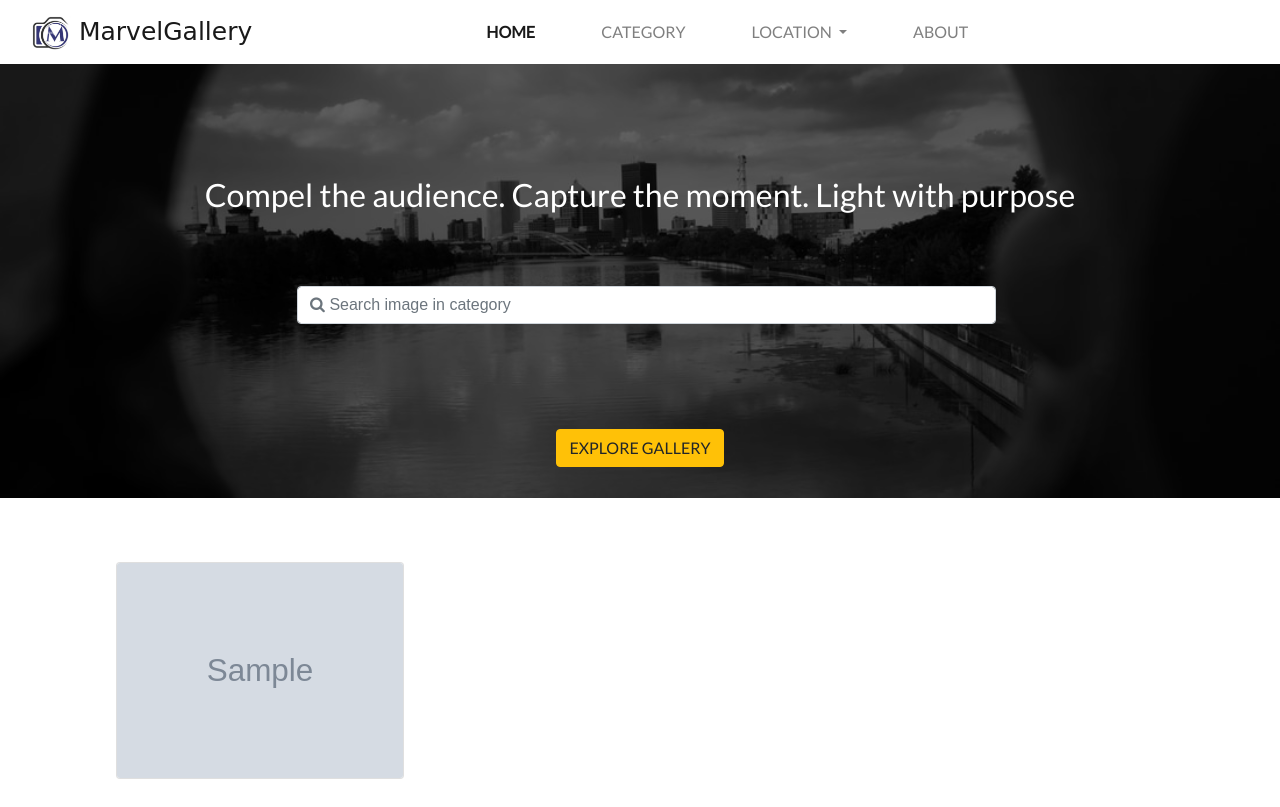
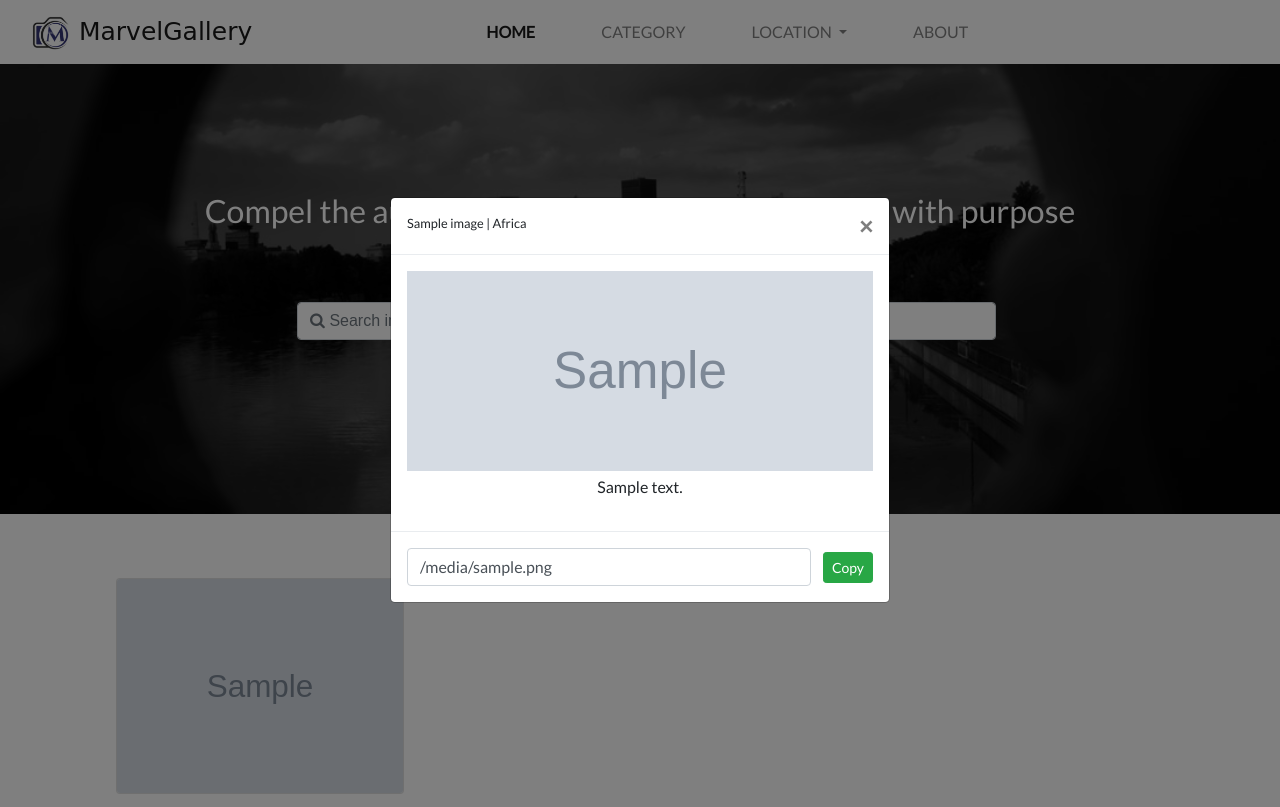
Before and after one commit to mary-wan/PhotoBay, a Django app: page / in a window 1280 px wide, after a click that opens the changed part. Run offline with Django 3.2, Linux system fonts and the light colour scheme; data comes from the database, SQL or seed files in the repository; tables that the repository leaves empty hold one stand-in row (values such as "Sample post"); grey boxes marked "Sample" are stand-in pictures; some libraries are stand-ins or nearby versions; some web fonts are replaced.

Commit message:
add modal form and copy functionality

```diff
--- a/gallery/static/css/style.css
+++ b/gallery/static/css/style.css
@@ -2,9 +2,9 @@
 body{
     font-family: 'Lato', sans-serif;
 }
-nav{
+/* nav{
     margin-bottom: 120px;
-}
+} */
 .welcome{
     background-image: url(/static/photos/bg.jpg);
     background-repeat: no-repeat;
@@ -40,7 +40,16 @@ nav{
 .explore{
     margin-top: 7%;
 }
-
+.modal-body img{
+    height: 200px !important;
+    width: 100% !important;
+}
+.copy{
+    transition: transform .2s;
+}
+.copy:hover{
+    transform: scale(1.3);
+}
 
 @media only screen and (min-width: 768px) {
     .navbar-nav{
@@ -49,11 +58,12 @@ nav{
     .nav-item{
         padding-left: 50px;
     }
-    body{
-        color: blue !important;
-    }
-    input{
+    .welcome input{
         margin-left: 23%;
         width: 55% !important;
     }
   }
+
+/* .modal-content {
+    background-color: rgb(0,0,0,0.8) !important;;
+} */
--- /dev/null
+++ b/gallery/static/js/script.js
@@ -0,0 +1,7 @@
+function copypath(id) {
+    var path = document.getElementById(id);
+    path.select();
+    path.setSelectionRange(0, 99999); /* For mobile devices */
+    navigator.clipboard.writeText(path.value);
+    alert("Copied path: " + path.value);
+  }
--- a/gallery/templates/all-gallery/base.html
+++ b/gallery/templates/all-gallery/base.html
@@ -29,6 +29,7 @@
       <script src="https://code.jquery.com/jquery-3.2.1.slim.min.js" integrity="sha384-KJ3o2DKtIkvYIK3UENzmM7KCkRr/rE9/Qpg6aAZGJwFDMVNA/GpGFF93hXpG5KkN" crossorigin="anonymous"></script>
       <script src="https://cdnjs.cloudflare.com/ajax/libs/popper.js/1.12.9/umd/popper.min.js" integrity="sha384-ApNbgh9B+Y1QKtv3Rn7W3mgPxhU9K/ScQsAP7hUibX39j7fakFPskvXusvfa0b4Q" crossorigin="anonymous"></script>
       <script src="https://maxcdn.bootstrapcdn.com/bootstrap/4.0.0/js/bootstrap.min.js" integrity="sha384-JZR6Spejh4U02d8jOt6vLEHfe/JQGiRRSQQxSfFWpi1MquVdAyjUar5+76PVCmYl" crossorigin="anonymous"></script>
+      <script src="{% static 'js/script.js' %}"></script>
     {% endblock %}
 </body>
 </html>
--- a/gallery/templates/all-gallery/home.html
+++ b/gallery/templates/all-gallery/home.html
@@ -1,7 +1,7 @@
 {%extends 'all-gallery/base.html'%}
 {% block content %}
 {{ block.super}}
-<div class="welcome mt-5">
+<div class="welcome">
     <div class="holder">
         <h2>Compel the audience. Capture the moment. Light with purpose</h2>
         <form role="form" class="pt-3">
@@ -14,16 +14,40 @@
     </div>
 </div>
 <div class="container mt-5">
+
     <div class="card-columns p-3">
         {%for photo in images%}
         <div class="col-md-4">
-        <div class="card" style="width: 18rem"; data-toggle="modal" data-target="#{{photo.id}}">
-            <img src="{{photo.image.url}}" alt="{{photo.name}}" class="card-img">
+            <div class="card" style="width: 18rem"; data-toggle="modal" data-target="#{{photo.id}}">
+                <img src="{{photo.image.url}}" alt="{{photo.name}}" class="card-img copy">
+            </div>
         </div>
-    </div>
+        <div class="modal fade" id="{{photo.id}}" tabindex="-1" role="dialog"
+                 aria-labelledby="exampleModalCenterTitle" aria-hidden="true">
+                <div class="modal-dialog modal-dialog-centered modal-md" role="document">
+                    <div class="modal-content modalcard">
+                        <div class="modal-header">
+                            <small class="modal-title" id="imageheader">{{photo.name}}  | {{photo.location}}</small>
+                            <button type="button" class="close" data-dismiss="modal" aria-label="Close">
+                                <span aria-hidden="true">&times;</span>
+                            </button>
+                        </div>
+                        <div class="modal-body">
+                            <img src="{{photo.image.url}}" alt="{{photo.name}}" class="img-fluid">
+                            <p class="text-center mt-1">{{photo.description}}</p>
 
-        <!-- <img src="{{photo.image.url}}" alt="pss" height=200> <br> -->
-
+                        </div>
+                        <div class="modal-footer">
+                            <input class="form-control mr-2 link" type="text" value="{{photo.image.url}}" id="{{photo.id}}.url">
+                            <!-- <span style="font-size: 1.5em;font-family:Arial, FontAwesome" class="copy"><i class="fas fa-copy" onclick="copypath('{{photo.id}}.url')"></i></span> -->
+                            <!-- <span style="font-size: 1.5em;  color:red;font-family:Arial, FontAwesome"><i class="fas fa-window-close" data-dismiss="modal"></i></span> -->
+                            <button class="btn btn-success btn-sm link" onclick="copypath('{{photo.id}}.url')">Copy</button>
+                            <!-- <button type="button" class="btn btn-outline-danger btn-sm" data-dismiss="modal">Close -->
+                            </button>
+                        </div>
+                    </div>
+                </div>
+            </div>
         {%endfor%}
     </div>
 </div>
--- a/gallery/templates/navbar.html
+++ b/gallery/templates/navbar.html
@@ -1,5 +1,5 @@
 {% load static%}
-<nav class="navbar navbar-light navbar-expand-lg fixed-top">
+<nav class="navbar navbar-light navbar-expand-lg sticky-top">
     <div class="container-fluid">
         <a class="navbar-brand" href="/"><img src="{% static 'photos/logo.jpg' %}" class="logo"> MarvelGallery</a>
         <button class="navbar-toggler" type="button" data-toggle="collapse" data-target="#navbarNavDropdown" aria-controls="navbarNavDropdown" aria-expanded="false" aria-label="Toggle navigation">
```
